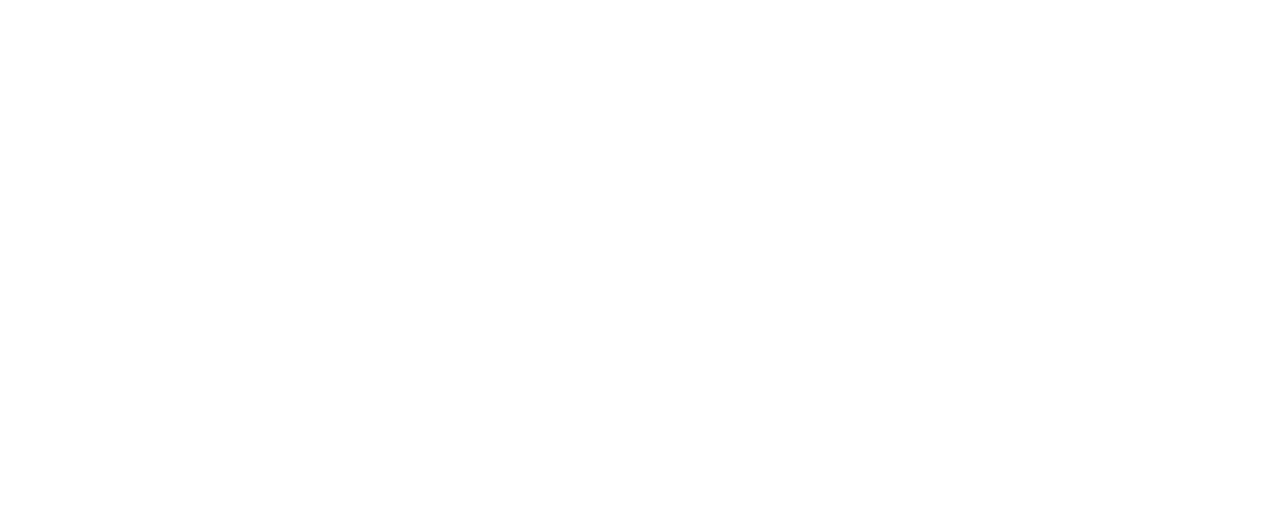
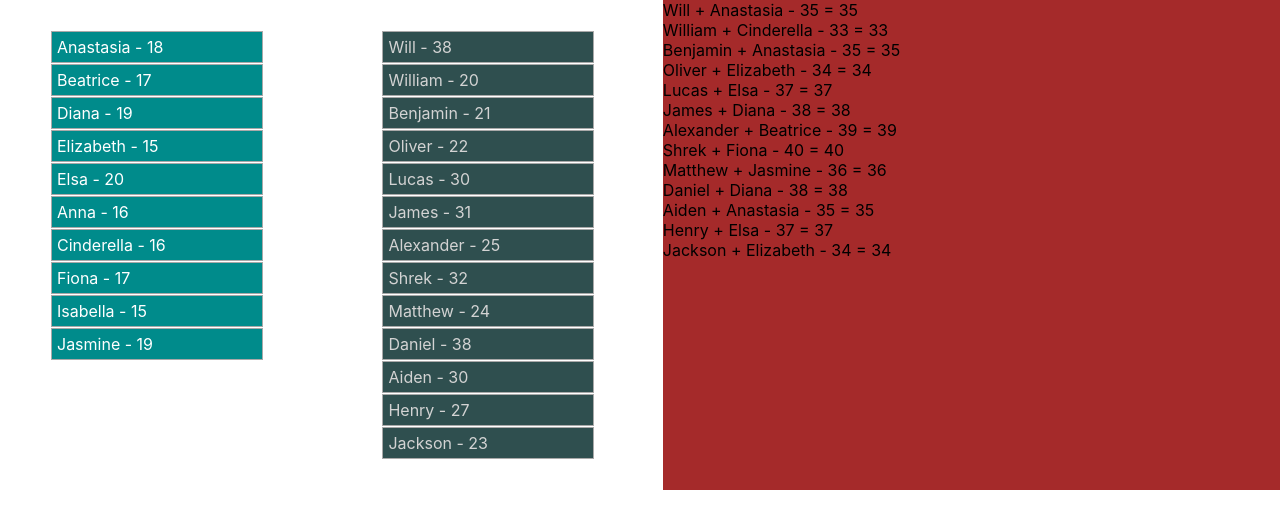
Before and after one commit to AnnKharko/react-homework, a React (Create React App) app: page / in a window 1280 px wide. Shown: the top 528 px of the page. Built offline with nearby package versions, Linux system fonts and the light colour scheme.

Commit message:
practice

```diff
--- a/src/App.css
+++ b/src/App.css
@@ -1,38 +1,21 @@
-.App {
-  text-align: center;
+.target {
+  width: 100%;
+
+  display: flex;
+  flex-direction: row;
+
 }
+.point {
+  width: 300px;
+  padding: 30px 50px;
+  display: flex;
+  justify-content: space-between;
 
-.App-logo {
-  height: 40vmin;
-  pointer-events: none;
 }
+.pair{
+  width: 800px;
+  background-color: brown;
+  display: flex;
+  flex-grow: 5;
 
-@media (prefers-reduced-motion: no-preference) {
-  .App-logo {
-    animation: App-logo-spin infinite 20s linear;
-  }
 }
-
-.App-header {
-  background-color: #282c34;
-  min-height: 100vh;
-  display: flex;
-  flex-direction: column;
-  align-items: center;
-  justify-content: center;
-  font-size: calc(10px + 2vmin);
-  color: white;
-}
-
-.App-link {
-  color: #61dafb;
-}
-
-@keyframes App-logo-spin {
-  from {
-    transform: rotate(0deg);
-  }
-  to {
-    transform: rotate(360deg);
-  }
-}
--- a/src/App.js
+++ b/src/App.js
@@ -1,13 +1,31 @@
 import React, {Component} from 'react';
-
+import AllPrincessesComponent from "./components/allPrincesses/AllPrincessesComponent";
+import AllPrincesComponent from "./components/allPrinces/AllPrincesComponent";
+import './App.css';
+import AllPairsComponent from "./components/allPairs/AllPairsComponent";
 class App extends Component {
     render() {
         return (
-            <div>
+            <div className={'target'}>
+                <div className={'point'}><AllPrincessesComponent/> </div>
+
+                <div className={'point'}><AllPrincesComponent/> </div>
+
+                <div className={'pair'}> <AllPairsComponent/> </div>
 
             </div>
+
+
         );
     }
 }
 
 export default App;
+
+// Створити масив man. { id, name, age, wife_id }
+// Створити масив woman. { id, name, age, husband_id }
+//
+// Поділити сторінку на 3 колонки, в 1 вивести чоловіків, в 2 жінок.
+//     В третю колонку ми виводимо пару ( чоловік + жінка, відповідно до id)
+//
+// Компоненти - Mans, Man, Womens, Woman, MarriedCouples, MarriedCouple
--- /dev/null
+++ b/src/components/allPairs/AllPairsComponent.js
@@ -0,0 +1,51 @@
+import React, {Component} from 'react';
+import {princes, princesses} from "../../data";
+import PairComponent from "../pair/PairComponent";
+
+
+
+class AllPairsComponent extends Component {
+
+//      pairs = [];
+//     findPair = (princes, princesses) => {
+//
+//
+//         for(const prince of princes ){
+//             let pair = [{}];
+//             let princess = princesses.find(princess => princess.footSize === prince.sizeShoe);
+//             pair.push({prince}, {princes});
+//
+//             this.pairs.push(pair);
+//         }
+//         // console.log(pairs);
+//         // return pairs;
+// }
+    //state = {foundPrincess : null};
+    findShoes = (sizeShoe) => {
+        return princesses.find(value => value.footSize === sizeShoe);
+        //this.setState({foundPrincess})
+
+    }
+
+    render() {
+       // let pairs = this.findPair(princes, princesses);
+       //  console.log(pairs);
+        // pairs.map((value, index) => (<PairComponent item = {value} key = {index}/>))
+
+        return (
+            <div>
+                {
+
+                    princes.map((value, index) => {
+                        let foundPrincess = this.findShoes(value.sizeShoe);
+                          return  <PairComponent item = {value} key = {index} princess = {foundPrincess}/>
+
+                    })
+
+                }
+            </div>
+        )
+    }
+}
+
+export default AllPairsComponent;
--- /dev/null
+++ b/src/components/allPrinces/AllPrincesComponent.js
@@ -0,0 +1,16 @@
+import React, {Component} from 'react';
+import {princes} from "../../data";
+import PrinceComponent from "../prince/PrinceComponent";
+
+class AllPrincesComponent extends Component {
+    render() {
+
+        return (
+            <div>
+                { princes.map( (value, index) => (<PrinceComponent item = {value} key = {index}/>))}
+            </div>
+        );
+    }
+}
+
+export default AllPrincesComponent;
--- /dev/null
+++ b/src/components/allPrincesses/AllPrincessesComponent.js
@@ -0,0 +1,17 @@
+import React, {Component} from 'react';
+import {princesses} from "../../data";
+import PrincessComponent from "../princess/PrincessComponent";
+
+
+
+class AllPrincessesComponent extends Component {
+    render() {
+        return (
+            <div>
+                { princesses.map((value,index)=>  (<PrincessComponent item = {value} key = {index}/>))}
+            </div>
+        )
+    }
+}
+
+export default AllPrincessesComponent;
--- /dev/null
+++ b/src/components/pair/PairComponent.js
@@ -0,0 +1,14 @@
+import React, {Component} from 'react';
+
+class PairComponent extends Component {
+    render() {
+        let {item, princess} = this.props;
+        return (
+            <div>
+                {item.name}  + {princess.name} - {item.sizeShoe} = {princess.footSize}
+            </div>
+        );
+    }
+}
+
+export default PairComponent;
--- /dev/null
+++ b/src/components/prince/PrinceComponent.js
@@ -0,0 +1,15 @@
+import React, {Component} from 'react';
+import './princeStyle.css';
+
+class PrinceComponent extends Component {
+    render() {
+        let {item} = this.props;
+        return (
+            <div className={'prince'}>
+                {item.name} - {item.age}
+            </div>
+        )
+    }
+}
+
+export default PrinceComponent;
--- /dev/null
+++ b/src/components/prince/princeStyle.css
@@ -0,0 +1,8 @@
+.prince{
+    background-color: darkslategray;
+    color: lightgrey;
+    width: 200px;
+    border: solid darkgrey 1px;
+    margin: 1px;
+    padding: 5px;
+}
--- /dev/null
+++ b/src/components/princess/PrincessComponent.js
@@ -0,0 +1,15 @@
+import React, {Component} from 'react';
+import './princessStyle.css';
+
+class PrincessComponent extends Component {
+    render() {
+        let {item} = this.props;
+        return (
+            <div className={'princess'}>
+                {item.name} - {item.age}
+            </div>
+        )
+    }
+}
+
+export default PrincessComponent;
--- /dev/null
+++ b/src/components/princess/princessStyle.css
@@ -0,0 +1,8 @@
+.princess{
+    background-color: darkcyan;
+    color: white;
+    width: 200px;
+    border: solid darkgrey 1px;
+    margin: 1px;
+    padding: 5px;
+}
--- /dev/null
+++ b/src/data.js
@@ -0,0 +1,29 @@
+
+ export let princesses = [
+{name: 'Anastasia', age: 18, footSize : 35},
+{name: 'Beatrice', age: 17, footSize : 39},
+{name: 'Diana', age: 19 , footSize : 38},
+{name: 'Elizabeth', age: 15, footSize : 34},
+{name: 'Elsa', age: 20, footSize : 37},
+{name: 'Anna', age: 16, footSize: 35},
+{name: 'Cinderella', age: 16, footSize: 33},
+{name: 'Fiona', age: 17, footSize: 40},
+{name: 'Isabella', age: 15, footSize: 34},
+{name: 'Jasmine', age: 19, footSize: 36}
+];
+
+export let princes = [
+    { name : 'Will', age: 38, sizeShoe: 35},
+    { name : 'William', age: 20, sizeShoe: 33},
+    { name : 'Benjamin', age: 21, sizeShoe: 35},
+    { name : 'Oliver', age: 22, sizeShoe: 34},
+    { name : 'Lucas', age: 30, sizeShoe: 37},
+    { name : 'James', age: 31, sizeShoe: 38},
+    { name : 'Alexander', age: 25, sizeShoe: 39},
+    { name : 'Shrek', age: 32, sizeShoe: 40},
+    { name : 'Matthew', age: 24, sizeShoe: 36},
+    { name : 'Daniel', age: 38, sizeShoe: 38},
+    { name : 'Aiden', age: 30, sizeShoe: 35},
+    { name : 'Henry', age: 27, sizeShoe: 37},
+    { name : 'Jackson', age: 23, sizeShoe: 34}
+];
```
Also changed, not shown: 1 other file (tests, documents, lock files or other folders).
